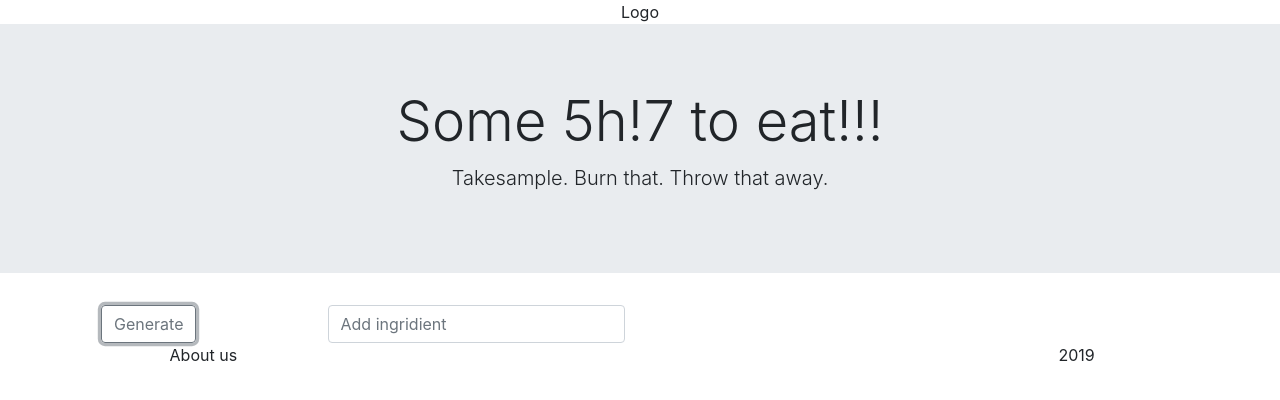
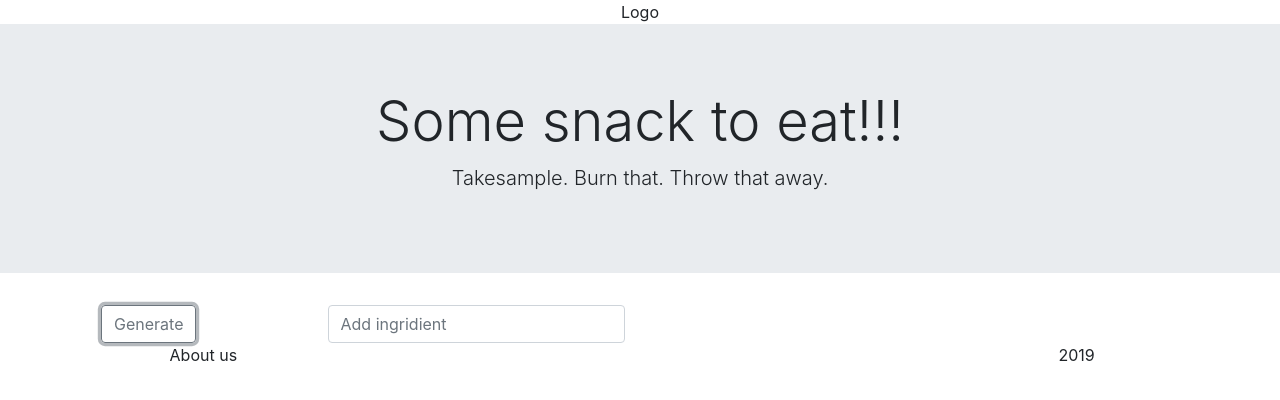
Before and after one commit to Jellyasjack/softdevproj, a React (Create React App) app: page / in a window 1280 px wide. Both pictures are taken after typing "Sample" into the empty fields and a click on the button "Generate". Shown: the top 400 px of the page. Built offline with nearby package versions, Linux system fonts and the light colour scheme.

Commit message:
web2
Цензура

```diff
--- a/src/App.js
+++ b/src/App.js
@@ -28,7 +28,7 @@ class App extends React.Component {
       return(
         <div class="jumbotron jumbotron-fluid">
           <div class="container">
-            <h1 class="display-4">Some 5h!7 to eat!!!</h1>
+            <h1 class="display-4">Some snack to eat!!!</h1>
             <p class="lead">
               {this.state.recp}
             </p>
```
